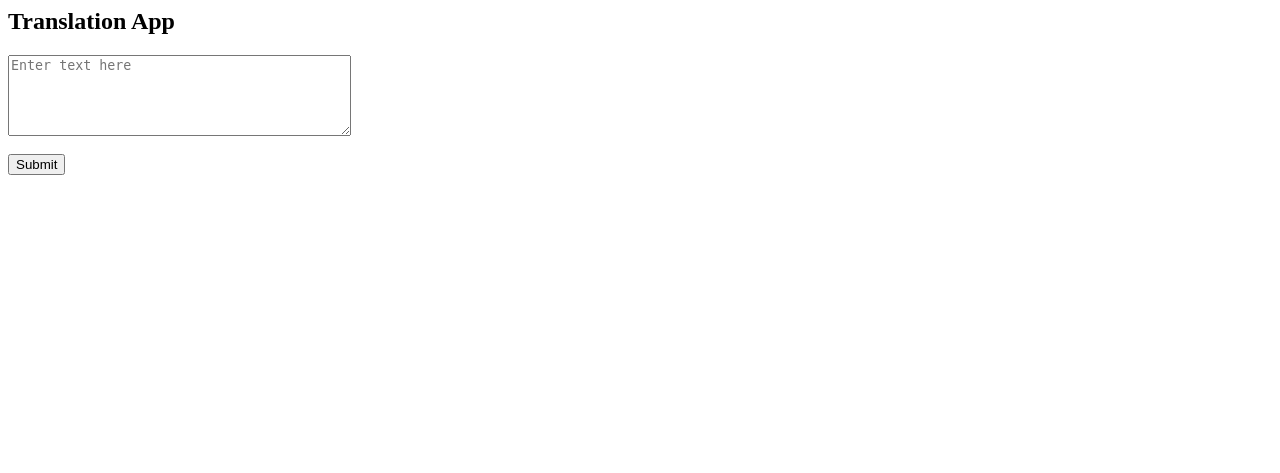
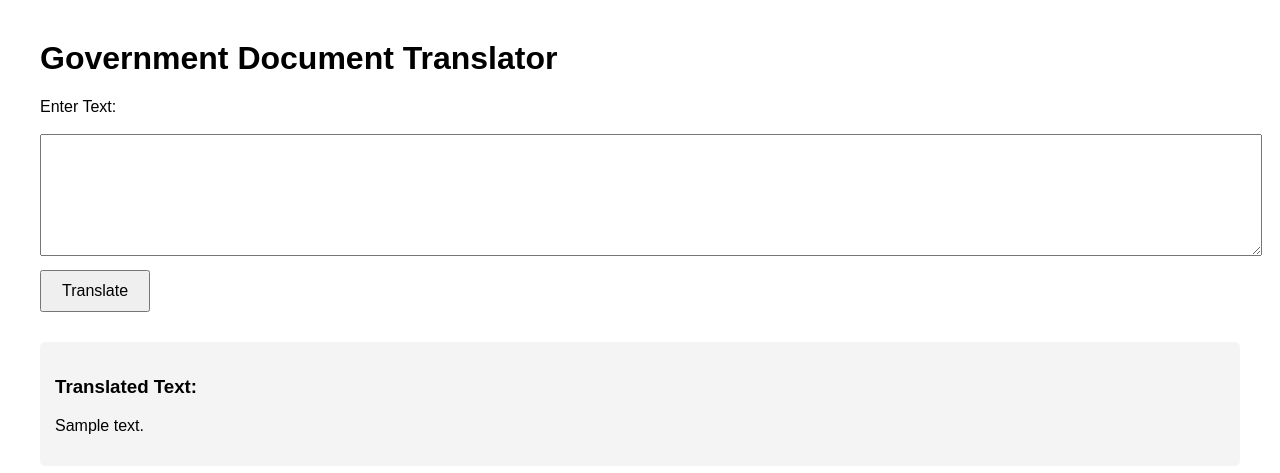
Before and after one commit to AsimSudheer/Government-Document-translator, a Flask app: template templates/index.html in a window 1280 px wide. Shown: the top 473 px of the page. Run offline with Flask 3, Linux system fonts and the light colour scheme; the template is opened without the code that fills it: most values are stand-ins (such as "Sample title", 1, 10 or a date in 2020).

Commit message:
integrated simple translation api

```diff
--- a/app.py
+++ b/app.py
@@ -1,12 +1,32 @@
 from flask import Flask,render_template,request
+import requests
 app = Flask(__name__)
+
+
+
+def translate_text(text):
+    url = "http://localhost:5001/translate"
+
+    data = {
+        "q":text,
+        "source":"en",
+        "target":"hi",
+        "format":"text"
+    }
+
+    response = requests.post(url,data=data)
+    result = response.json()
+
+    return result["translatedText"]
 
 @app.route("/",methods=["GET","POST"])
 def home():
+    translated_text=""
+
     if request.method == "POST":
         user_text = request.form["text"]
-        return f"user typed:{user_text}"
-    return render_template("index.html")
+        translated_text = translate_text(user_text)
+    return render_template("index.html",translated_text=translated_text)
 
 if __name__=="__main__":
     app.run(debug=True)
--- a/templates/index.html
+++ b/templates/index.html
@@ -1,7 +1,50 @@
-<h2>Translation App</h2>
+<!DOCTYPE html>
+<html>
+<head>
+    <title>Government Document Translator</title>
+    <style>
+        body {
+            font-family: Arial, sans-serif;
+            margin: 40px;
+        }
 
-<form method="POST">
-    <textarea name="text" rows="5" cols="40" placeholder="Enter text here"></textarea>
-    <br><br>
-    <button type="submit">Submit</button>
-</form>
+        textarea {
+            width: 100%;
+            height: 100px;
+            padding: 10px;
+            font-size: 16px;
+        }
+
+        button {
+            padding: 10px 20px;
+            font-size: 16px;
+            margin-top: 10px;
+        }
+
+        .result {
+            margin-top: 30px;
+            padding: 15px;
+            background-color: #f4f4f4;
+            border-radius: 5px;
+        }
+    </style>
+</head>
+<body>
+
+    <h1>Government Document Translator</h1>
+
+    <form method="POST">
+        <label>Enter Text:</label><br><br>
+        <textarea name="text" required></textarea><br>
+        <button type="submit">Translate</button>
+    </form>
+
+    {% if translated_text %}
+    <div class="result">
+        <h3>Translated Text:</h3>
+        <p>{{ translated_text }}</p>
+    </div>
+    {% endif %}
+
+</body>
+</html>
--- a/test_api.py
+++ b/test_api.py
@@ -1,9 +1,9 @@
 import requests
 
-url = "https://libretranslate.de/translate"
+url = "http://localhost:5001/translate"
 
 data = {
-    "q":"Hello how are you",
+    "q":"what happened",
     "source":"en",
     "target":"hi",
     "format":"text"
```
